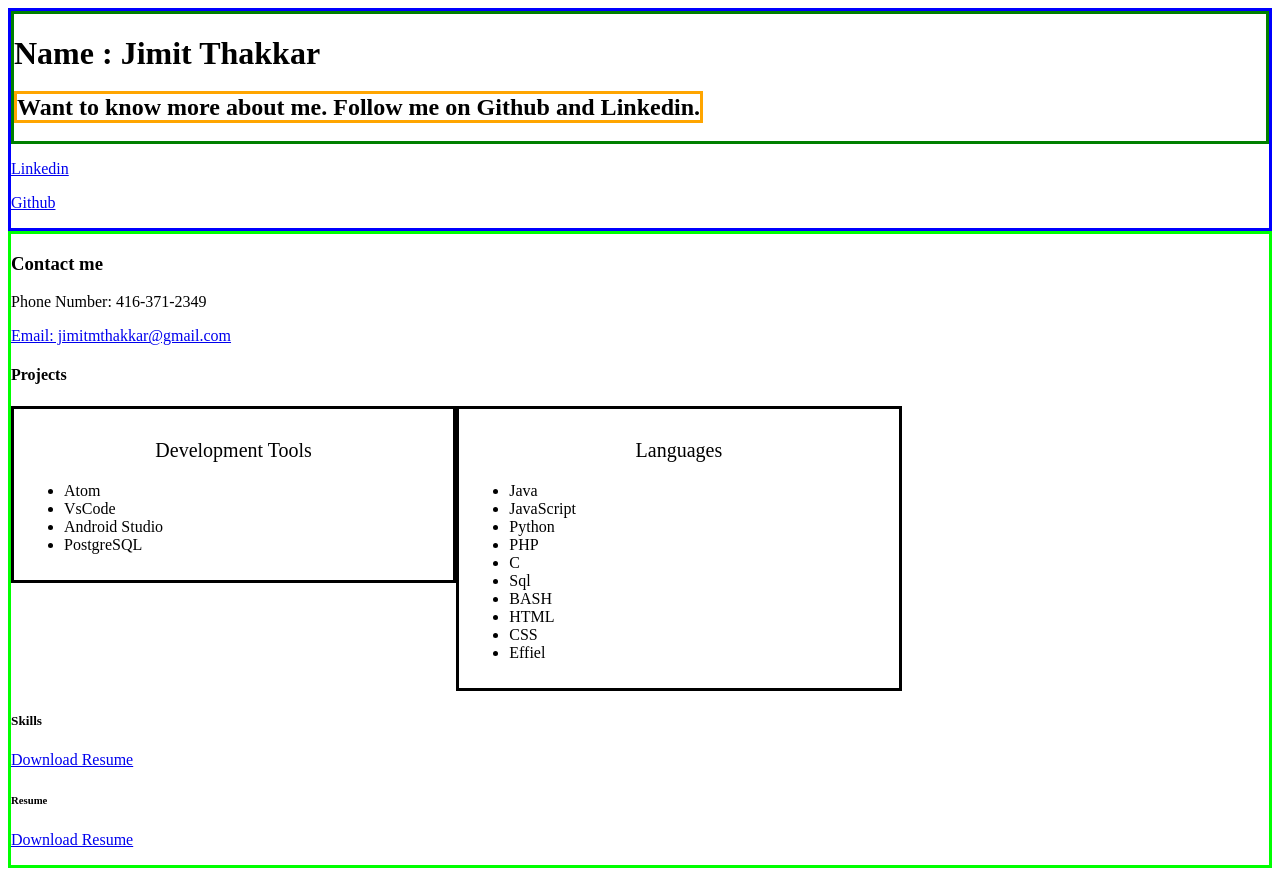
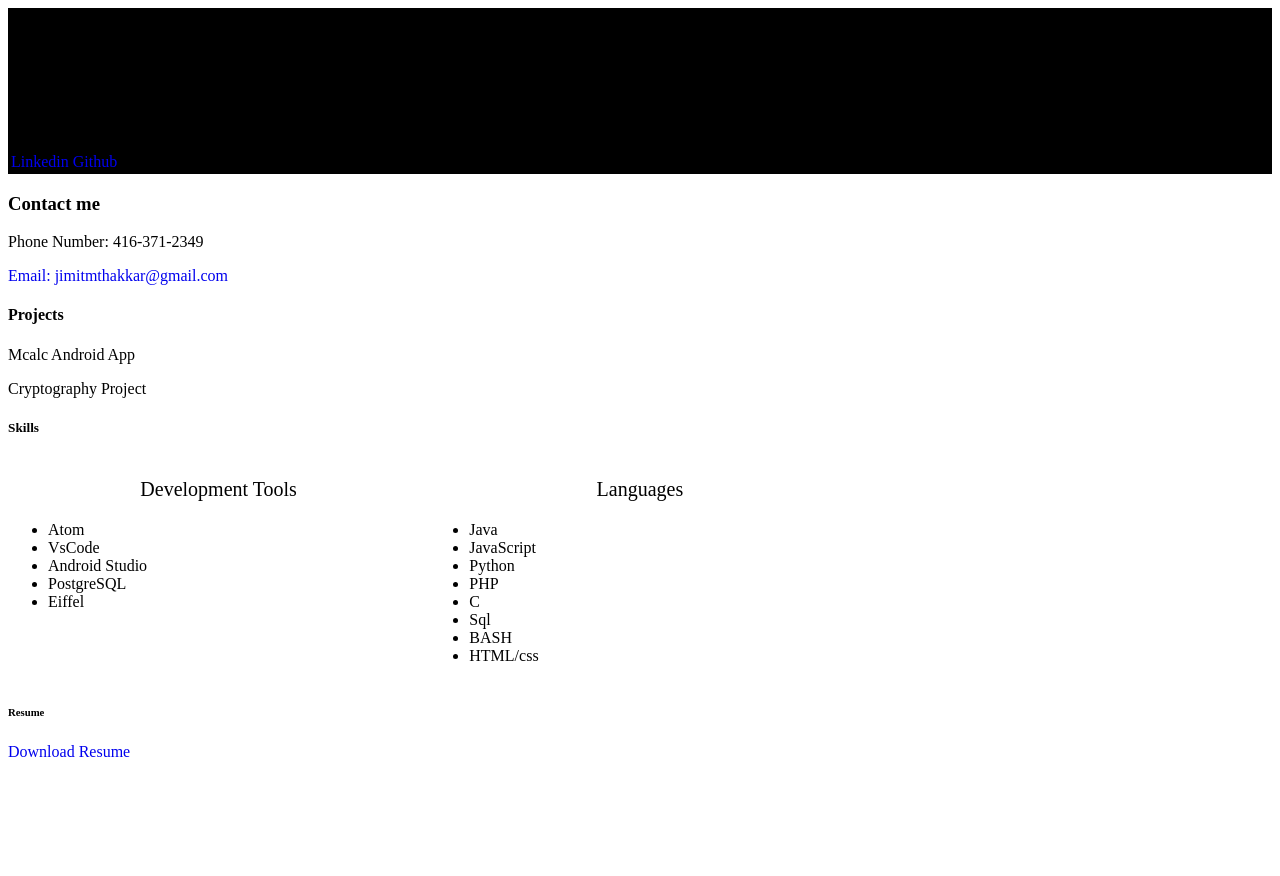
Before and after one commit to jmthakkar/Portfolio, a plain HTML site: page x1.html in a window 1280 px wide. After the commit the page ends 800 px from the top, so only its background shows below. Drawn offline with Linux system fonts and the light colour scheme.

Commit message:
Add files via upload

```diff
--- a/x.css
+++ b/x.css
@@ -1,18 +1,27 @@
 .content{
-  border-style: solid;
-  border-color: blue;
+  border: solid;
+  top: 20px;
+  background-color: black;
 }
-
+.s{
+  position: absolute;
+  top: 15px;
+  right: 0;
+  bottom: 5px;
+}
 header{
-  border-style: solid;
-  border-color: green;
+  padding-top: 15px;
+}
+a:link{
+  background-color: transparent;
+  text-decoration: none;
+}
+*{
+  box-sizing: border-box;
 }
 .column {
   float: left;
-  border-style: solid;
-  margin: auto;
   width: 33.33%;
-  padding: 10px;
 }
 
 /* Clear floats after the columns */
@@ -20,10 +29,6 @@ header{
   content: "";
   display: table;
   clear: both;
-}
-exp{
-  border-style: solid;
-  border-color: orange;
 }
 
 .book{
--- a/x1.html
+++ b/x1.html
@@ -6,25 +6,29 @@
   <!-- <title> Welcome to my Webpage </title> -->
   <link rel="stylesheet" type="text/css" href="x.css" title="style" />
 </head>
-
+<body>
 <div class="content">
 
-<body>
-
+<div id="About">
 <header>
 <h1> Name : Jimit Thakkar </h1>
 <h2> <exp> Want to know more about me. Follow me on Github and Linkedin. </exp> </h2>
 </header>
-<div class="social-sites">
-          <p> <a href="https://www.linkedin.com/in/jimit-thakkar-2bb158181/"> Linkedin </a> </p>
-          <p> <a href="https://github.com/jmthakkar"> Github </a> </p>
+ <p style="display:inline"> <a href="https://www.linkedin.com/in/jimit-thakkar-2bb158181/"> Linkedin </a> </p>
+ <p style="display:inline"> <a href="https://github.com/jmthakkar"> Github </a> </p>
 </div>
 </div>
-<div class= "book">
+<div id= "book">
 <h3> Contact me </h3>
 	<p> Phone Number: 416-371-2349 </p>
   <p> <a href="mailto:jimitmthakkar@gmail.com"> Email: jimitmthakkar@gmail.com </a> </p>
+<div id= "Project">
 <h4> Projects </h4>
+  <p> Mcalc Android App </p>
+  <p> Cryptography Project </p>
+</div>
+<div id= "Skills">
+<h5> Skills </h5>
   <div class="row">
   <div class="column">
   <p style="text-align:center;font-size:20px;"> Development Tools <p>
@@ -33,6 +37,7 @@
              <li>VsCode</li>
              <li>Android Studio</li>
              <li>PostgreSQL</li>
+             <li>Eiffel</li>
     </ul>
   </div>
   <div class="column">
@@ -45,16 +50,15 @@
              <li>C</li>
              <li>Sql</li>
              <li>BASH</li>
-             <li>HTML</li>
-             <li>CSS</li>
-             <li>Effiel</li
+             <li>HTML/css</li>
     </ul>
 </div>
 </div>
-<h5> Skills </h5>
-  <p> <a href="Resume.pdf"> Download Resume </a> </p>
+</div>
+<div id="Resume">
 <h6> Resume </h6>
-  <p> <a href="Resume.pdf"> Download Resume </a> </p>
+  <p> <a href="Jimit_Thakkar_Resume.pdf"> Download Resume </a> </p>
+</div>
 </div>
 </body>
 </html>
```
Also changed, not shown: index.html (+14 -7 lines).
